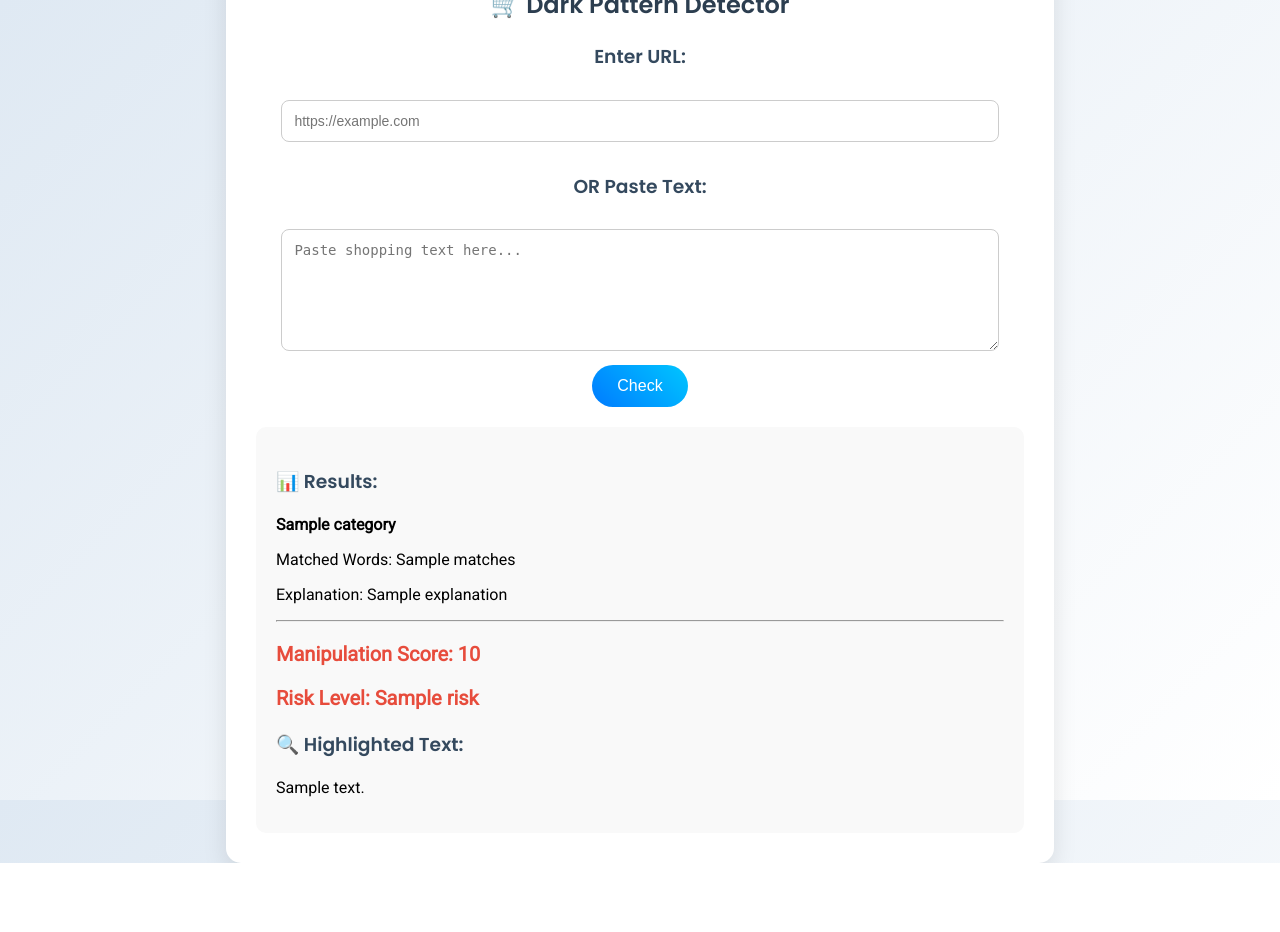
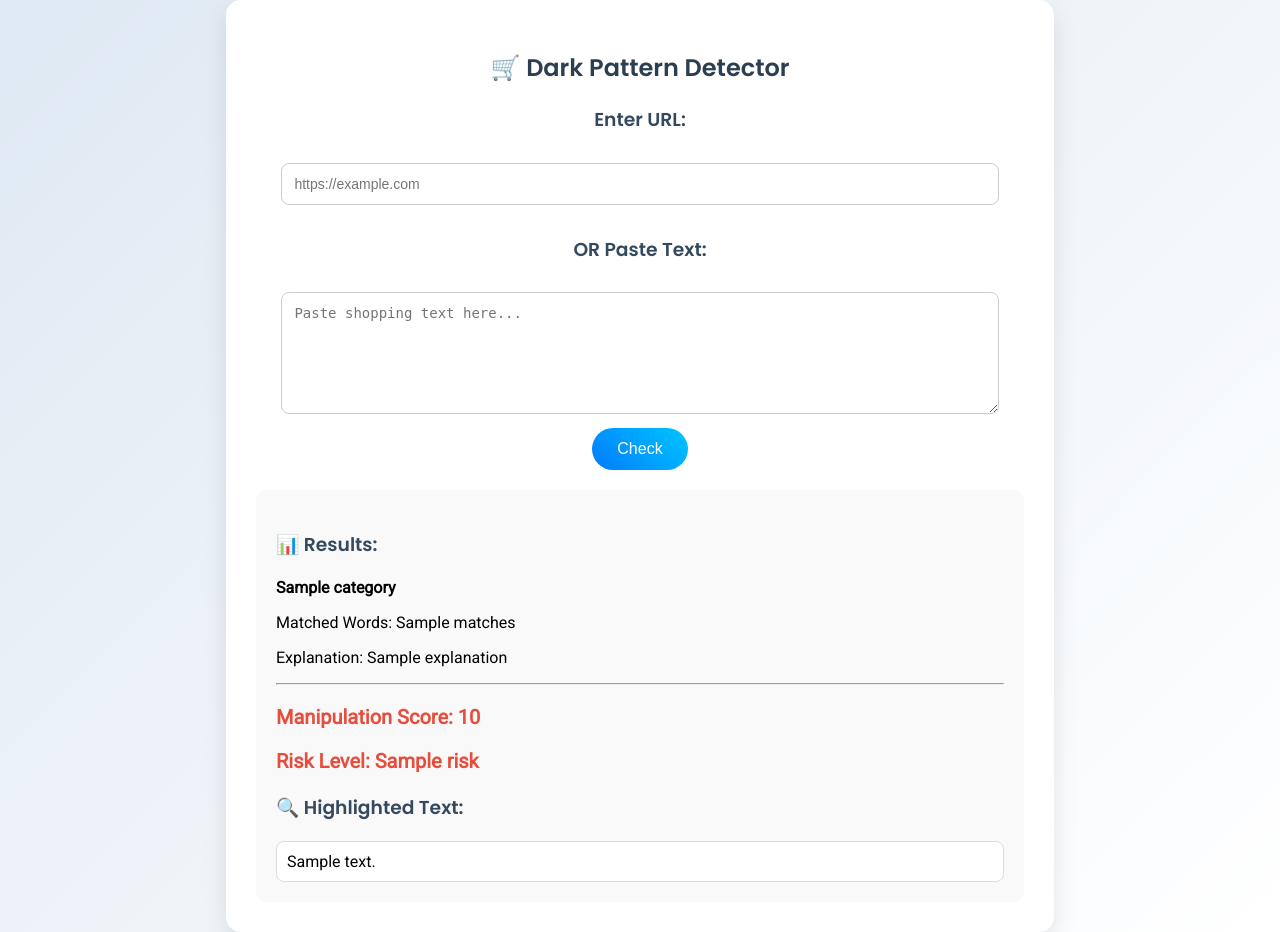
Before and after one commit to pracheetasundaramoorthy-code/dark-pattern-detector, a Flask app: template templates/index.html in a window 1280 px wide. Before the commit the page ends 863 px from the top, so only its background shows below. Run offline with Flask 3, Linux system fonts and the light colour scheme; the template is opened without the code that fills it: most values are stand-ins (such as "Sample title", 1, 10 or a date in 2020).

Commit message:
Update index.html

```diff
--- a/templates/index.html
+++ b/templates/index.html
@@ -13,7 +13,7 @@
         display: flex;
         justify-content: center;
         align-items: center;
-        height: 100vh;
+        min-height: 100vh;
         margin: 0;
     }
 
@@ -29,7 +29,6 @@
     h2 {
         font-family: 'Poppins', sans-serif;
         color: #2c3e50;
-        margin-bottom: 20px;
     }
 
     h3 {
@@ -76,8 +75,18 @@
         font-weight: bold;
         color: #e74c3c;
     }
+
+    .highlight-box {
+        max-height: 250px;
+        overflow-y: auto;
+        background: #fff;
+        padding: 10px;
+        border-radius: 8px;
+        border: 1px solid #ddd;
+    }
     </style>
 </head>
+
 <body>
 
 <div class="container">
@@ -96,6 +105,7 @@
         <button type="submit">Check</button>
     </form>
 
+    {% if result %}
     <div class="result-box">
 
         <h3>📊 Results:</h3>
@@ -111,9 +121,12 @@
         <p class="score">Risk Level: {{ risk }}</p>
 
         <h3>🔍 Highlighted Text:</h3>
-        <p>{{ highlighted_text | safe }}</p>
+        <div class="highlight-box">
+            {{ highlighted_text | safe }}
+        </div>
 
     </div>
+    {% endif %}
 
 </div>
 
```
